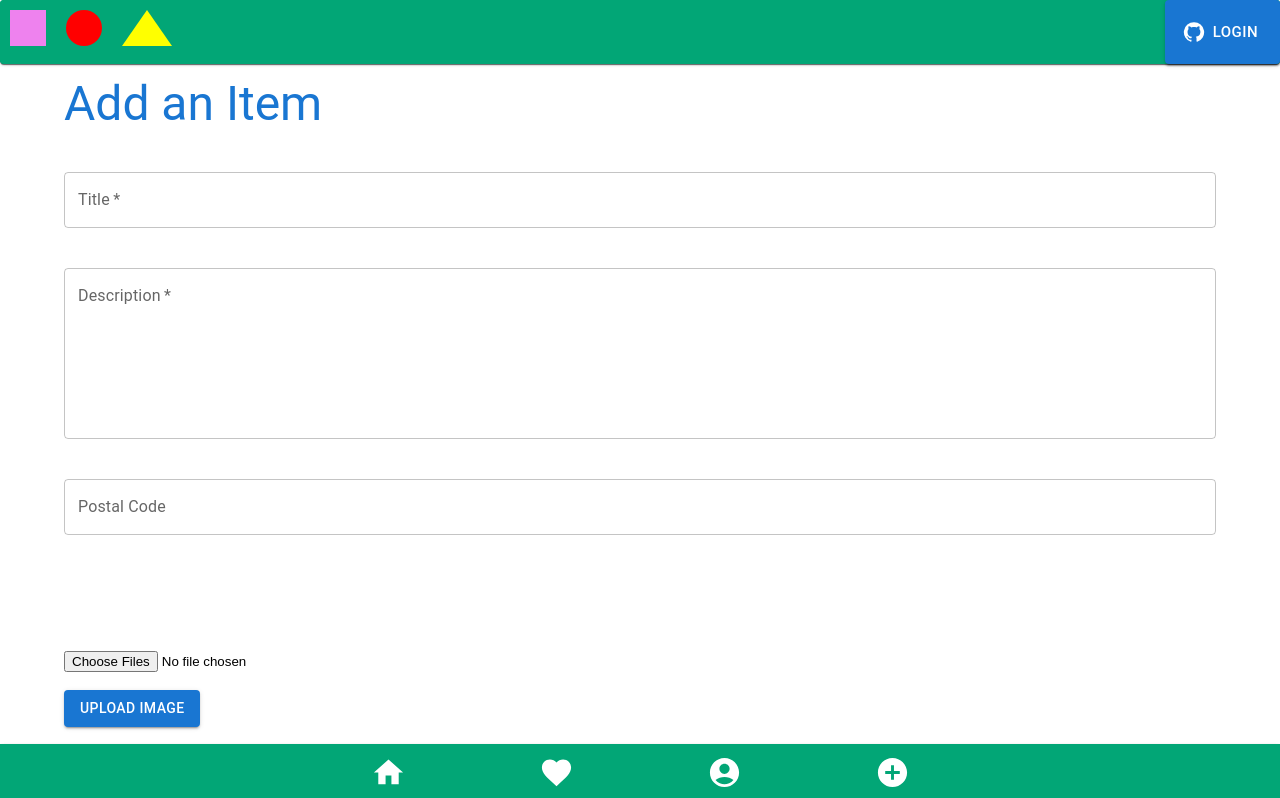
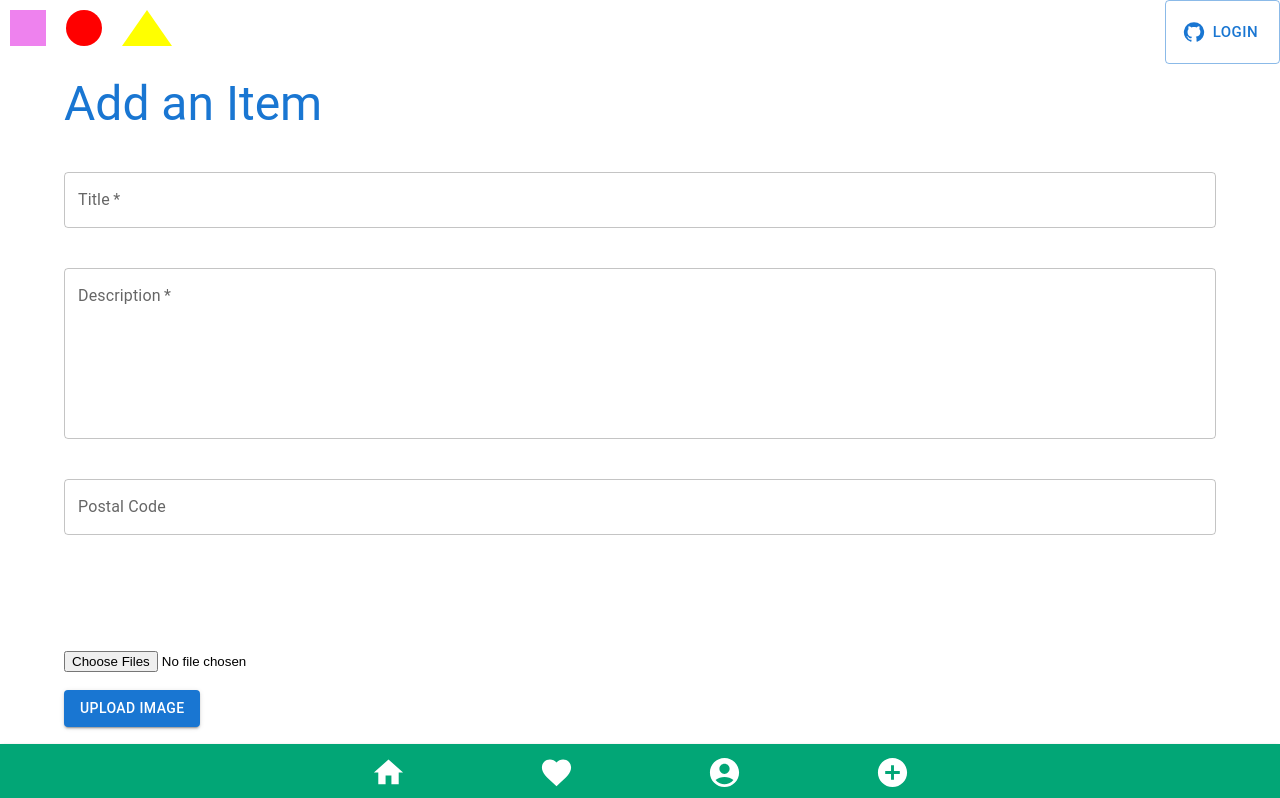
Before and after one commit to DerElchausdemAll/nf-capstone, a Next.js app: page /form in a window 1280 px wide. Shown: the top 798 px of the page. Built offline with nearby package versions, Linux system fonts and the light colour scheme; no server answers.

Commit message:
chore: edited details id, deleted form

```diff
--- a/src/organisms/header/index.jsx
+++ b/src/organisms/header/index.jsx
@@ -2,20 +2,17 @@ import React from "react";
 import { useSession, signIn, signOut } from "next-auth/react";
 import Button from "@mui/material/Button";
 import GitHubIcon from "@mui/icons-material/GitHub";
-import Paper from "@mui/material/Paper";
 
 const Header = () => {
 	const { data: session } = useSession();
 	return (
 		<header style={{ paddingBottom: "36px" }}>
-			<Paper
+			<div
 				style={{
 					display: "flex",
 					justifyContent: "space-between",
 					flexDirection: "row",
-				}}
-				sx={{
-					background: "#02A676",
+					background: "white",
 					width: "100vw",
 					zIndex: "300",
 					position: "fixed",
@@ -64,7 +61,7 @@ const Header = () => {
 					{session ? (
 						<div>
 							<Button
-								variant="contained"
+								variant="outlined"
 								size="large"
 								sx={{ height: "4rem" }}
 								onClick={() => {
@@ -77,7 +74,7 @@ const Header = () => {
 					) : (
 						<Button
 							startIcon={<GitHubIcon />}
-							variant="contained"
+							variant="outlined"
 							size="large"
 							sx={{ height: "4rem" }}
 							onClick={() => {
@@ -88,7 +85,7 @@ const Header = () => {
 						</Button>
 					)}
 				</div>
-			</Paper>
+			</div>
 		</header>
 	);
 };
--- a/src/pages/details/[id].js
+++ b/src/pages/details/[id].js
@@ -33,7 +33,7 @@ const Details = ({ item }) => {
 			<br />
 			<br />
 			{/* funktioniert leider noch nicht */}
-			<form
+			{/* <form
 				style={{ display: "flex", flexDirection: "column" }}
 				action="https://formsubmit.co/peter.jan@mail.de"
 				method="POST"
@@ -63,7 +63,7 @@ const Details = ({ item }) => {
 				<Button color="primary" variant="contained" type="submit">
 					Send
 				</Button>
-			</form>
+			</form> */}
 		</Layout>
 	);
 };
```
